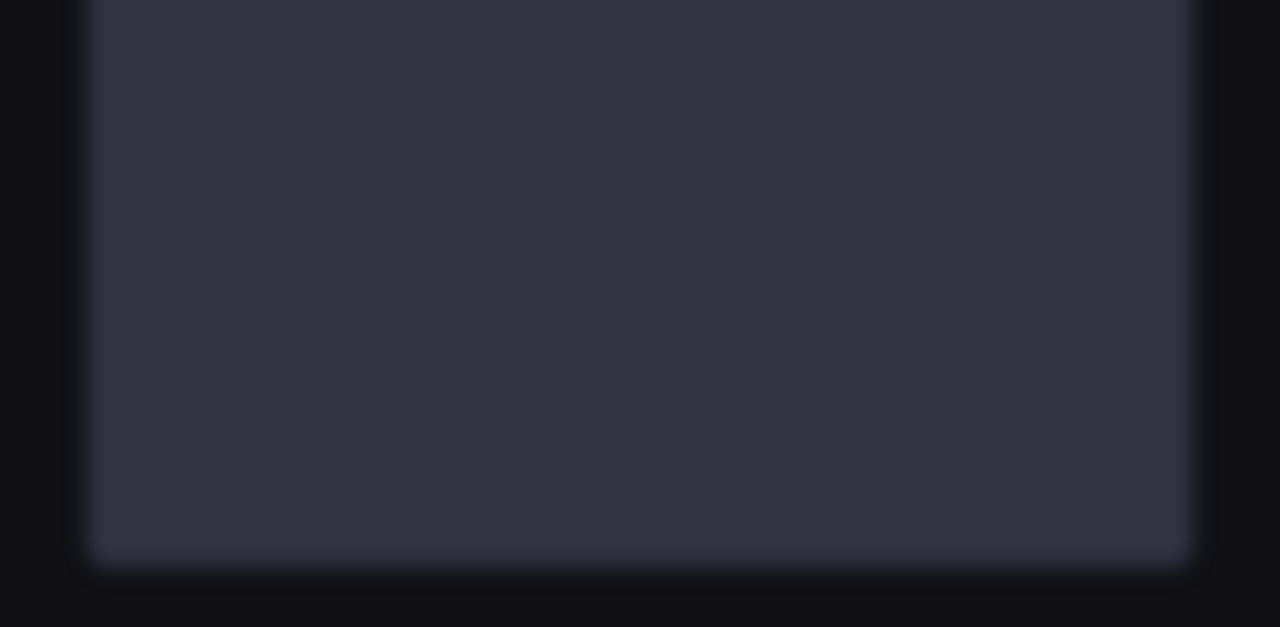
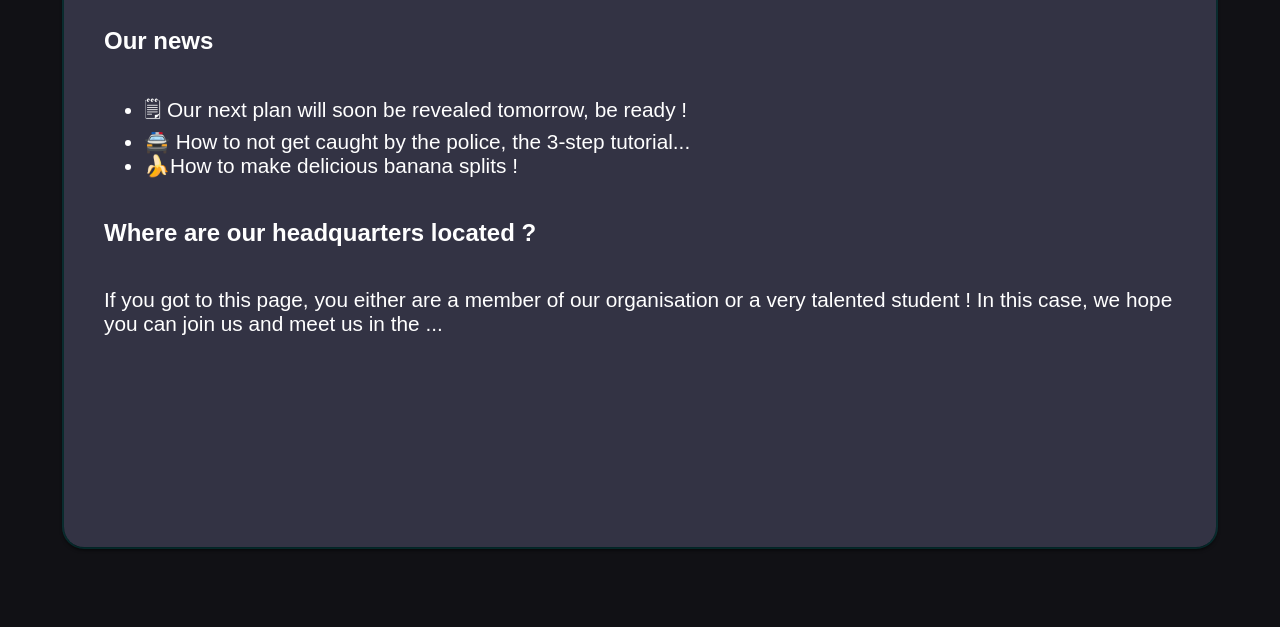
Before and after one commit to Armibule/SecretOrganisation, a plain HTML site: page index.html in a window 1280 px wide. Shown: the part 173-800 px from the top of the page. Drawn offline with Linux system fonts and the light colour scheme.

Commit message:
Update index.html

```diff
--- a/index.html
+++ b/index.html
@@ -1,7 +1,11 @@
-<html>
-  <head>
+<html><head>
     <title>Organisation's website</title>
-    <style type="text/css">
+
+  <style>
+
+  * {
+    box-sizing: border-box;
+  }
 
   body {
     display: flex;
@@ -17,12 +21,13 @@
   #main {
     display: flex;
     background: #334;
-    width: 80%;
+    width: 90%;
     height: 80%;
     border-radius: 20px;
     box-shadow: 0 2px 4px black;
     outline: solid 2px #0ff2;
     padding: 20px 40px;
+    flex-direction: column;
   }
 
   .secret {
@@ -30,11 +35,22 @@
     user-select: none;
     pointer-events: none;
   }
-</style>
-  </head>
+
+  ul, p {
+    font-size: 1.3em;
+  }
+</style></head>
   <body>
-    <div id="main" class="secret">
-      <h1>Salut</h1>
-    </div>
-  </body>
+    <div id="main" class="secrett">
+      <h1>Organisation's super secret website</h1>
+    <h2>Our news</h2><ul><li>🗒 Our next plan will soon be revealed tomorrow, be ready !</li><li>
+  🚔 How to not get caught by the police, the 3-step tutorial...
+</li><li>
+  🍌How to make delicious banana splits !
+</li></ul><h2>Where are our headquarters located ?</h2><p>
+  If you got to this page, you either are a member of our organisation or a very talented student !
+  In this case, we hope you can join us and meet us in the ...
+</p></div>
+
+</body>
 </html>
```
